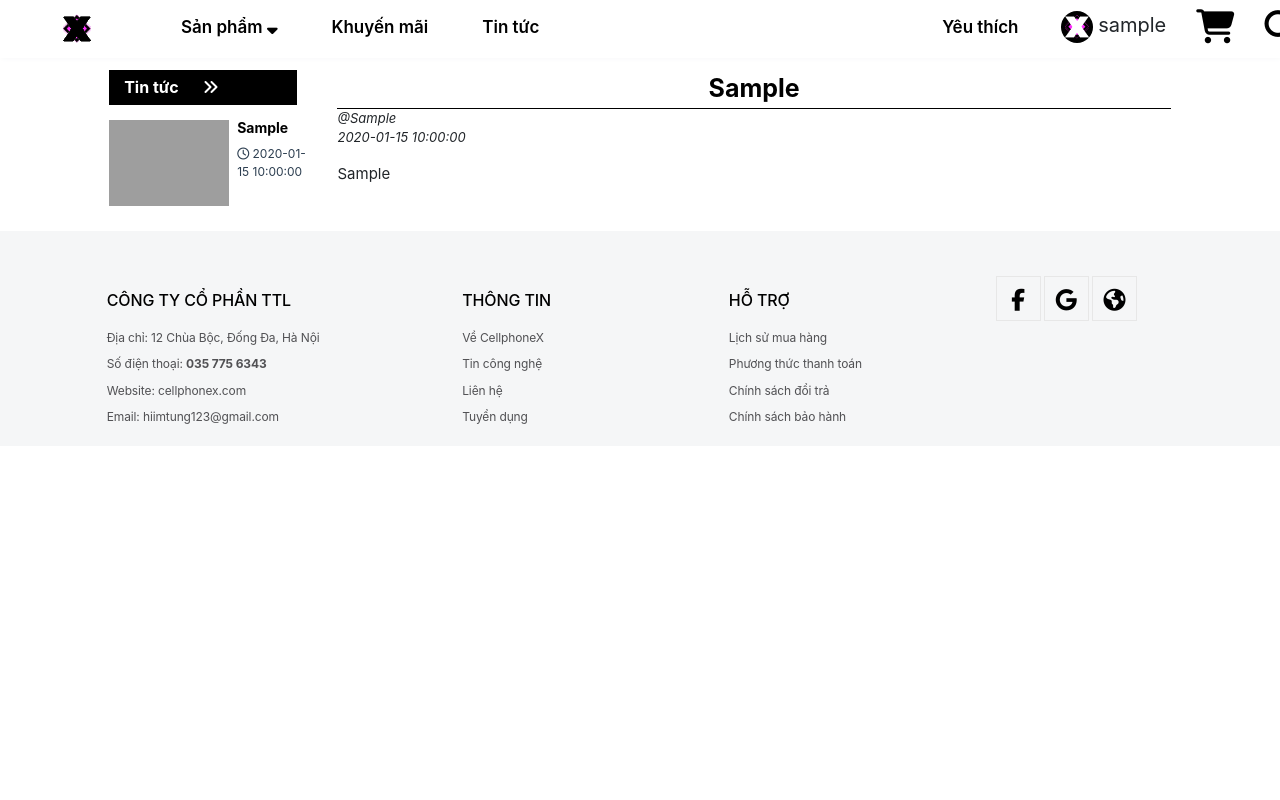
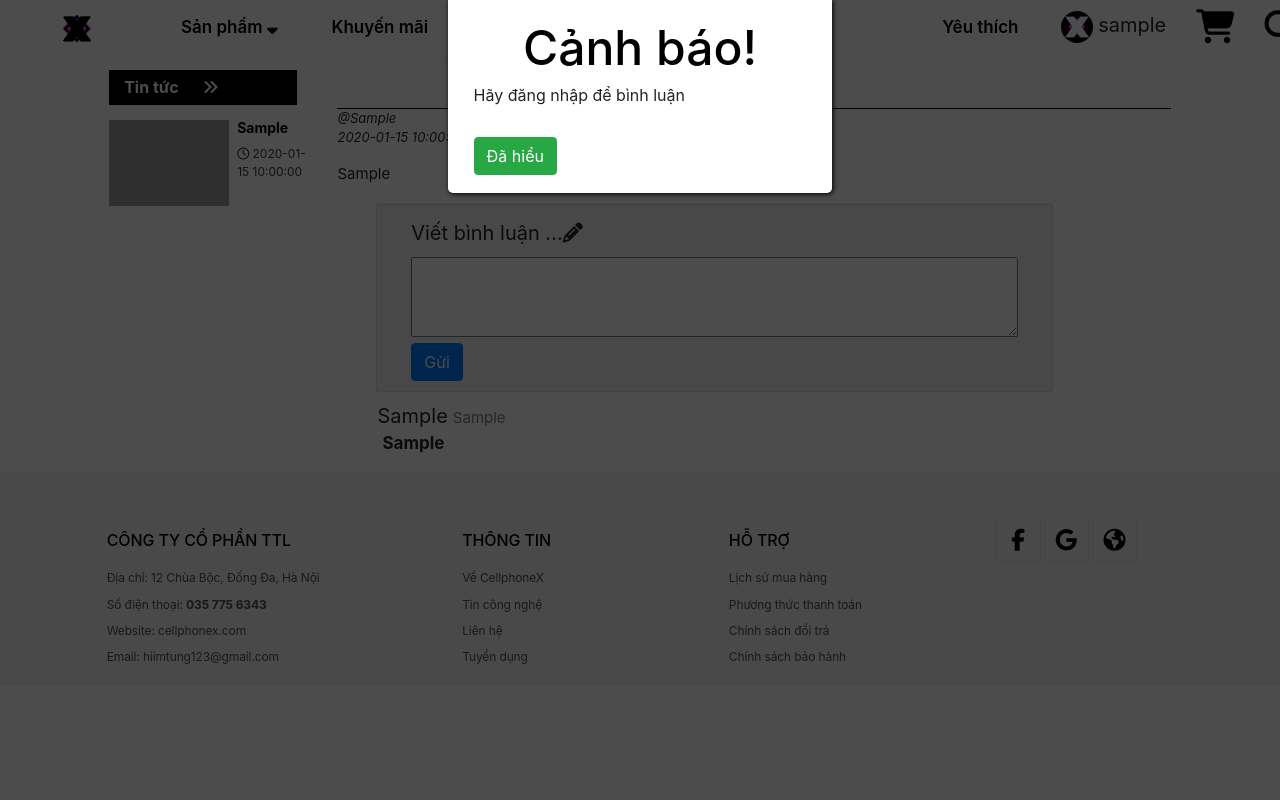
Before and after one commit to tungthach99/CellphoneX, a PHP site: page /chitiettintuc.php?matintuc=1 in a window 1280 px wide. Run offline with PHP 8.4, Linux system fonts and the light colour scheme; the visitor is signed in with stand-in values (Sample User, id 1); tables that the repository leaves empty or names only in its code hold one stand-in row (values such as "Sample post"); some libraries are stand-ins or nearby versions; grey boxes are pictures that could not be loaded.

Commit message:
chinh sua

```diff
--- a/chitiettintuc.php
+++ b/chitiettintuc.php
@@ -4,11 +4,13 @@
     <meta charset="UTF-8">
     <title>Tin tức</title>
     <script type="text/javascript" src="js/main.js"></script>
+	<script type="text/javascript" src="js/js.js"></script>
 <script type="text/javascript" src="js/jquery/jquery.min.js"></script>
 <link rel="shortcut icon" href="images/20.png">
 <link type="text/css" rel="stylesheet" href="bootstrap/css/bootstrap.min.css">
 <link type="text/css" rel="stylesheet" href="css/style.css">
 <link rel="stylesheet" type="text/css" href="css/font-awesome/css/font-awesome.min.css">
+<link rel="stylesheet" href="https://cdnjs.cloudflare.com/ajax/libs/font-awesome/4.7.0/css/font-awesome.min.css">
 <script src='https://kit.fontawesome.com/a076d05399.js'></script>
 <script>
 jQuery.noConflict();
@@ -103,8 +105,41 @@ $row=$result->fetch_assoc();
     	<div style="font-size: 13px; font-style: italic;margin-left:10px;">@<?php echo $row['tac_gia'];?></div>
     	<div style="font-size: 13px; font-style: italic;margin: 0 0 15px 10px;"><?php echo $row['add_date'];?></div>
     	<div style="font-size: 15px;margin-left:10px;"><?php echo $row['noi_dung'];?></div>
+	<!-- Binh luan -->
+		<form action="xlbinhluan.php" method="POST">
+		<div class="binh-luan-group">
+        	<p id="binh-luan-label">Viết bình luận ...<i class="fa fa-pencil"></i></p>
+			<textarea id="comment-box" name="noi_dung" placeholder="Hãy nhập bình luận của bạn ở đây"> </textarea>
+			<button type="submit"  class="btn btn-primary" style="margin: 0 0 10px 5%;">Gửi</button>
+			<input type="text" style="display: none;" name="ma_tin_tuc" value="<?php echo $row['id_tin_tuc']?>">
+		</div>
+		</form>
+<?php
+$sql="select * from tbl_binh_luan where id_tin_tuc='".$_GET['matintuc']."' order by ngay_tao DESC";
+$result=$con->query($sql);
+if($result->num_rows>0)
+	{
+	while($row=$result->fetch_assoc())
+	{
+?>
+		<div class="hien-thi-binh-luan">
+			<div class="hien-thi-ten"><?php echo $row['ten_khach_hang']?><span class="hien-thi-ngay"><?php echo $row['ngay_tao']?></span></div>
+			<div class="hien-thi-noi-dung" value= null><?php echo $row['noi_dung']?></div>
+		</div>
+<?php
+	}//end_while
+	} //end if
+?>
 	</div>
 </div>
+<?php
+if(isset($_SESSION["kiemtrasua"]) && $_SESSION["kiemtrasua"]==1)
+	require("layout/message.php");
+?>
+<?php
+if(isset($_SESSION["kiemtrasua"]) && $_SESSION["kiemtrasua"]==2)
+	require("layout/message2.php");
+?>
 <?php
 	include("layout/footer.php");
 	include("layout/cacnut.php");
--- a/css/style.css
+++ b/css/style.css
@@ -1013,7 +1013,8 @@ display: grid;
 	width: 800px;
     z-index: -1;
     background: var(--blue);
-    background-image:  url(https://cdn.freecodecamp.org/testable-projects-fcc/images/survey-form-background.jpeg);
+	background-image:  url(https://cdn.freecodecamp.org/testable-projects-fcc/images/survey-form-background.jpeg);
+	background-size: cover;
     background-repeat: no-repeat;
 	background-position: center;
 	opacity: 1;
@@ -1137,6 +1138,79 @@ display: grid;
 	height: 100px;
 	overflow: hidden;
 }
+.binh-luan-group{
+	width: 80%;
+	margin: 20px 0 0 50px;
+	background-color: #f2f2f2;
+	box-shadow: 0px 0px 2px rgba(0, 0, 0, 0.5);
+    border-radius: 2px;
+}
+#comment-box{
+	width: 90%;
+    height: 80px;
+    padding-left: 10px;
+    margin: 0 5% 0 5% ;
+    font-size: 15px;
+    resize: vertical;
+    overflow: hidden;
+}
+#binh-luan-label{
+	font-size: 20px;
+	margin: 15px 0 10px 5%;
+	padding-top: 15px;
+}
+.hien-thi-binh-luan{
+	margin: 10px 0 0 50px;
+}
+.hien-thi-ten{
+	font-size: 20px;
+}
+.hien-thi-ngay{
+	margin-left: 5px;
+	font-size: 15px;
+	color: gray;
+}
+.hien-thi-noi-dung{
+	margin-left: 5px;
+	font-size: 17px;
+	font-weight: bold;
+}
+#che-man-hinh{
+	position: fixed;
+	z-index: 998;
+	width: 100%;
+	height: 100%;top: 0; left: 0;
+	background-color: rgba(0,0,0,0.7);
+}
+#mess-sua{
+	width: 30%;
+	position: fixed;z-index: 999;
+	top: 0;
+	left: 35%;
+	background-color: #fff;
+	height: auto;
+	border-radius: 0 0 5px 5px;
+	box-shadow: 1px 1px 5px #000;
+	padding: 1% 2% 1% 2%;
+	animation-name: tren-xuong;
+	animation-duration: 0.3s;
+	animation-iteration-count: 1;
+}
+@keyframes tren-xuong{
+	0%{
+		margin-top: -100px;
+		opacity: 0;
+	}
+	100%{
+		opacity: 1;
+	}
+}
+@keyframes an{
+	0%{
+		opacity: 0;
+	}
+	100%{opacity: 0;}
+}
 /*                   Gioi thieu                                 */
 #tieuDe{
 	opacity: 1;
@@ -1210,7 +1284,7 @@ font-family: 'Poppins', sans-serif;
     width: 100%;
     z-index: -1;
     background: var(--blue);
-    background-image:  url("G:/Lap trinh web/CellphoneX/images/cua-hang.png");
+    background-image:  url("https://cellphones.com.vn/sforum/wp-content/uploads/2018/01/IMG_20180106_082626.jpg");
     background-size: cover;
     background-repeat: no-repeat;
 	background-position: center;
--- /dev/null
+++ b/layout/message.php
@@ -0,0 +1,14 @@
+<script>
+function dongform(id)
+{
+	document.getElementById(id).style.display="none";
+	<?php 	$_SESSION["kiemtrasua"]=0; ?>
+}
+</script>
+<div id="che-man-hinh">
+<div class="mess" id="mess-sua">
+	<h1>Cảnh báo!</h1>
+	<p>Hãy đăng nhập để bình luận</p>
+	<button onClick="dongform('che-man-hinh');" class="btn btn-success">Đã hiểu</button>
+</div>
+</div>
--- a/sanpham.php
+++ b/sanpham.php
@@ -52,8 +52,7 @@ jQuery.noConflict();
 		<div class="menuAnh">
 		<?php
 		$sql="Select * from tbl_san_pham inner join tbl_anh on tbl_san_pham.id_anh = tbl_anh.id_anh where tbl_san_pham.id_san_pham ='".$_GET["masanpham"]."'";
-	  		$result=$con->query($sql);
-
+	  	$result=$con->query($sql);
 	 		if($result->num_rows>0)
 			{
 			while($row=$result->fetch_assoc())
--- a/tintuc.php
+++ b/tintuc.php
@@ -87,7 +87,7 @@ $row=$result->fetch_assoc();
 					Tin tức <i class='fas fa-angle-double-right'></i>
 				</div>
 <?php
-$sql="Select * FROM `tbl_tin_tuc` ORDER BY id_tin_tuc DESC LIMIT 4";
+$sql="Select * FROM `tbl_tin_tuc` ORDER BY add_date DESC LIMIT 4";
 $result=$con->query($sql);
 if($result->num_rows>0)
 	{
@@ -99,8 +99,7 @@ if($result->num_rows>0)
 					<div class="news-content2-11">
 						<h3 class="header-content2-1"><a href="chitiettintuc.php?matintuc=<?php echo $row['id_tin_tuc']?>"><?php echo $row['tieu_de']?></a><br></h3>
 						<div class="news-content-info">
-							<i class="fa fa-clock-o"></i> 9 giờ trước
-							<i class="fa fa-comment-o" style="margin-left: 10px;"></i> 1 bình luận
+							<i class="fa fa-clock-o"></i> <?php echo $row['add_date'] ?>
 						</div>
 					</div>
 				</div>
```
Also changed, not shown: layout/message2.php (added, +14 -0 lines), xlbinhluan.php (added, +34 -0 lines), js/js.js (line endings or trailing spaces). Lines whose indentation alone changed are shown as unchanged.
